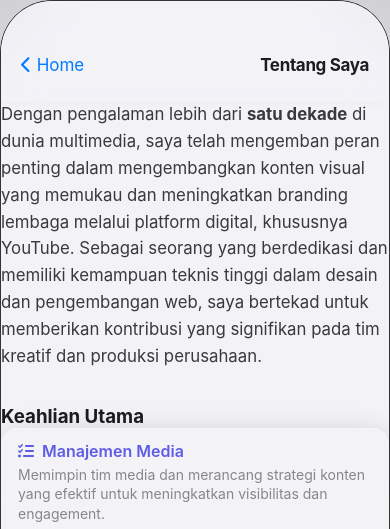
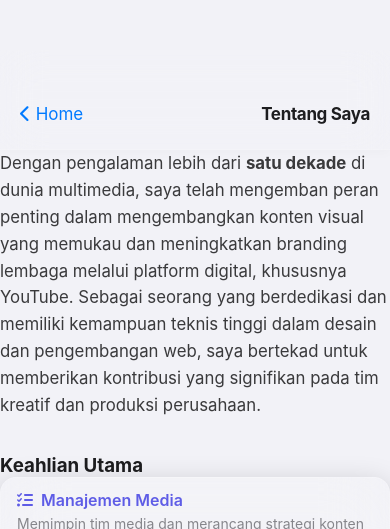
Before and after one commit to yopisonhaji/Curriculum-Vitae, a plain HTML site: page index.html in a window 390 px wide. Both pictures are taken after a click on the element "About". Shown: the top 529 px of the page. Drawn offline with Linux system fonts and the light colour scheme; a web font is replaced by a local one.

Commit message:
Add files via upload

```diff
--- a/style.css
+++ b/style.css
@@ -94,51 +94,119 @@ body {
 }
 
 @media (max-width: 450px) {
+
+    /* === Native Scrolling Upgrade === */
+    body {
+        overflow-y: auto !important;
+        height: auto !important;
+        min-height: 100vh;
+        align-items: flex-start;
+        /* Align top */
+    }
+
+    .iphone-container {
+        height: auto !important;
+        min-height: 100vh;
+        overflow: visible;
+        display: block;
+    }
+
     .iphone-frame {
         width: 100vw;
-        height: 100dvh;
+        height: auto !important;
+        min-height: 100vh;
         border: none;
-        /* Remove border */
         border-radius: 0;
-        /* Remove radius */
         box-shadow: none;
-        /* Remove shadow */
         padding: 0;
         animation: none;
         background: transparent;
-        /* Remove background */
+        overflow: visible;
     }
 
     .bezel-outer {
         border: none;
         border-radius: 0;
         background: transparent;
+        overflow: visible;
+        height: auto !important;
+        min-height: 100vh;
     }
 
     .screen {
         border-radius: 0;
         box-shadow: none;
-        height: 100%;
-        /* Ensure full height */
+        height: auto !important;
+        min-height: 100vh;
+        overflow: visible !important;
     }
 
+    /* Fixed UI Elements */
     .dock {
-        bottom: calc(20px + env(safe-area-inset-bottom));
+        position: fixed;
+        bottom: calc(30px + env(safe-area-inset-bottom));
+        left: 20px;
         width: calc(100% - 40px);
-        left: 20px;
+        z-index: 9999;
     }
 
-    /* Hide simulated UI on mobile to save space */
-    .status-bar,
-    .dynamic-island {
-        display: none !important;
+    /* Sticky Header Elements */
+    .status-bar {
+        position: fixed;
+        top: 0;
+        z-index: 9998;
+        background: rgba(255, 255, 255, 0.5);
+        /* Slight visibility */
+        backdrop-filter: blur(10px);
+        display: flex !important;
     }
 
-    /* Adjust padding for native mobile feel */
+    .dynamic-island {
+        position: fixed;
+        top: 10px;
+        z-index: 10000;
+        display: flex !important;
+    }
+
+    /* Content Flow */
     .home-screen {
-        padding-top: calc(20px + env(safe-area-inset-top));
-        padding-bottom: calc(180px + env(safe-area-inset-bottom));
-        /* Ensure bottom apps aren't covered */
+        overflow: visible !important;
+        height: auto !important;
+        padding-top: 130px;
+        /* Clear Dynamic Island */
+        padding-bottom: 180px;
+        /* Clear Fixed Dock */
+    }
+
+    /* === Mobile App Modals: Native Slide-Up === */
+    .app-modal {
+        position: fixed !important;
+        top: 0;
+        left: 0;
+        width: 100vw;
+        height: 100dvh;
+        z-index: 20000 !important;
+        /* Above everything */
+        border-radius: 0 !important;
+        transform: translateY(100vh) scale(1) !important;
+        /* Start off-screen down, maintain scale 1 */
+        opacity: 1 !important;
+        transition: transform 0.4s cubic-bezier(0.32, 0.72, 0, 1) !important;
+        overflow-y: auto;
+        /* Internal scrolling for the app */
+        padding-top: 50px;
+        /* Safe area for close button */
+    }
+
+    .app-modal.active {
+        transform: translateY(0) scale(1) !important;
+        /* Slide up to 0 */
+        border-radius: 0 !important;
+    }
+
+    /* Ensure content inside modal is readable */
+    .app-content-scroll {
+        padding-bottom: 100px;
     }
 }
 
```
